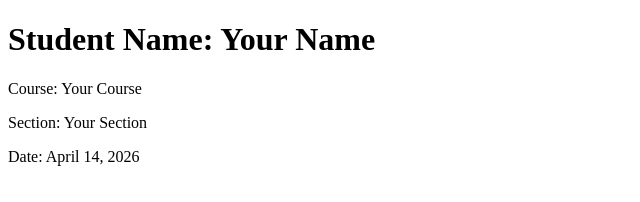
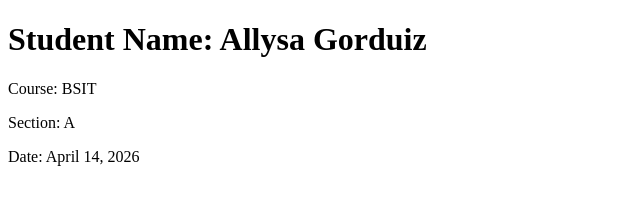
Before and after one commit to allysafgorduiz9-lab/html-laboratory, a plain HTML site: page index1.html in a window 1280 px wide. Shown: the whole page, without its empty margins (0-640 px from the left). Drawn offline with Linux system fonts and the light colour scheme.

Commit message:
Update student details in index1.html

```diff
--- a/index1.html
+++ b/index1.html
@@ -4,9 +4,9 @@
     <title>Student Activity</title>
 </head>
 <body>
-    <h1>Student Name: Your Name</h1>
-    <p>Course: Your Course</p>
-    <p>Section: Your Section</p>
+    <h1>Student Name: Allysa Gorduiz</h1>
+    <p>Course: BSIT</p>
+    <p>Section: A</p>
     <p>Date: April 14, 2026</p>
 </body>
 </html>
```
